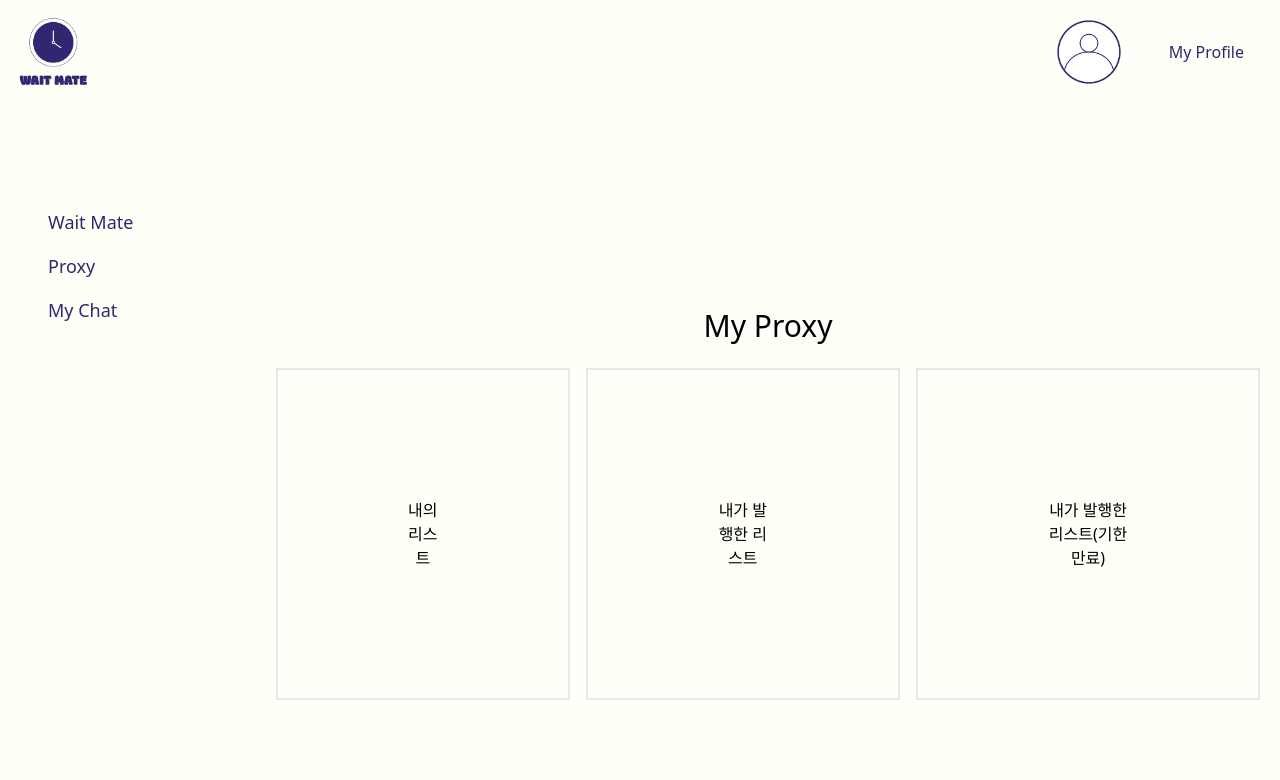
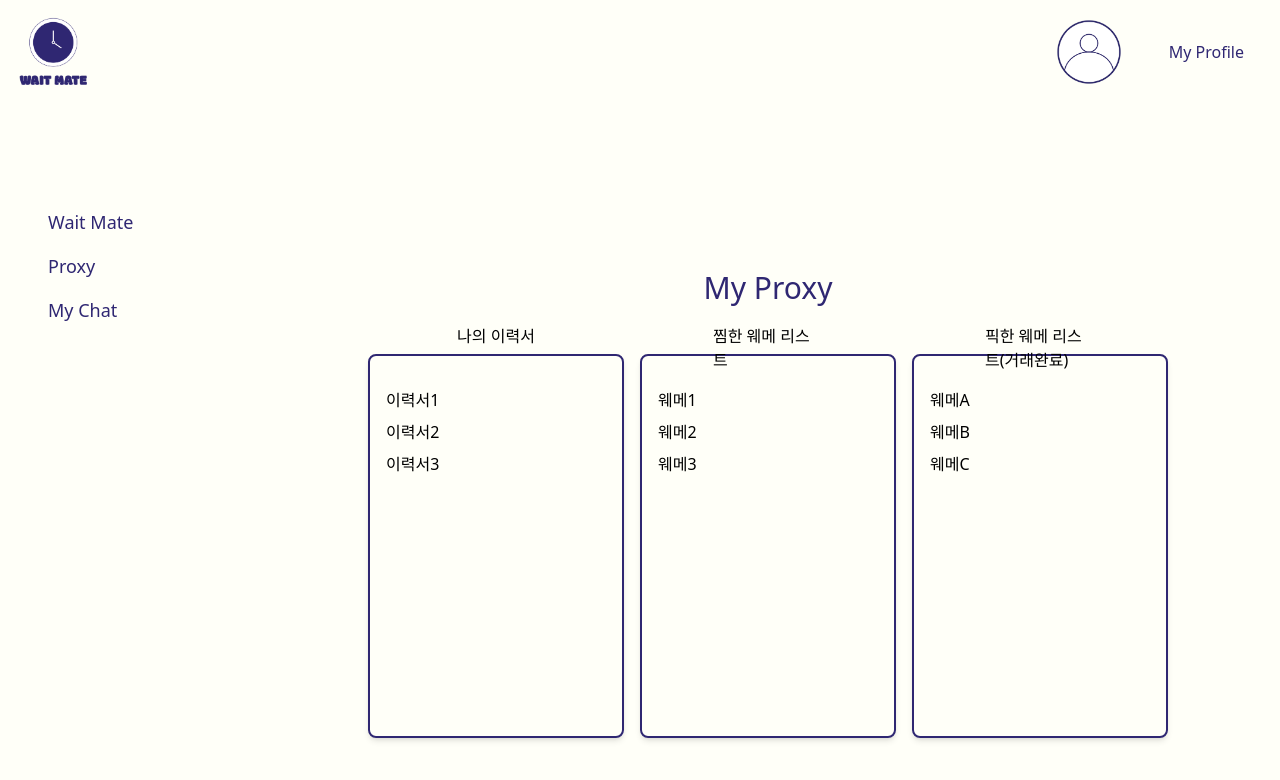
Before and after one commit to sy33002/WaitMate_project, a React app in the folder client/: page /mypage/MyProxy in a window 1280 px wide. Shown: the top 780 px of the page. Built offline with nearby package versions, Linux system fonts and the light colour scheme; a web font is replaced by a local one.

Commit message:
feat: MyProxy 수정중

```diff
--- a/client/src/components/mypage/MyProxy.js
+++ b/client/src/components/mypage/MyProxy.js
@@ -1,18 +1,51 @@
 import React from 'react';
 
 function MyProxy() {
+  // 예제 리스트 데이터
+  const resumeList = ['이력서1', '이력서2', '이력서3'];
+  const favoriteList = ['웨메1', '웨메2', '웨메3'];
+  const pickedList = ['웨메A', '웨메B', '웨메C'];
+
   return (
     <div className="min-h-screen flex flex-col items-center justify-center background">
-      <h1 className="text-3xl mb-6">My Proxy</h1>
+      <h1 className="text-3xl mb-6 text-primary">My Proxy</h1>
+      <br />
       <div className="flex space-x-4">
-        <div className="border-2 p-32 text-center">
-          <p>내의 리스트</p>
+        <div className="border-2 p-4 border-primary rounded-lg shadow-md w-64 h-96 relative">
+          <h2 className="background px-2 absolute -top-8 left-1/2 transform -translate-x-1/2">
+            나의 이력서
+          </h2>
+          <ul className="mt-4 space-y-2">
+            {resumeList.map((resume, index) => (
+              <li key={index} className="my-1">
+                {resume}
+              </li>
+            ))}
+          </ul>
         </div>
-        <div className="border-2 p-32 text-center">
-          <p>내가 발행한 리스트</p>
+        <div className="border-2 p-4 border-primary rounded-lg shadow-md w-64 h-96 relative">
+          <h2 className="background px-2 absolute -top-8 left-1/2 transform -translate-x-1/2">
+            찜한 웨메 리스트
+          </h2>
+          <ul className="mt-4 space-y-2">
+            {favoriteList.map((favorite, index) => (
+              <li key={index} className="my-1">
+                {favorite}
+              </li>
+            ))}
+          </ul>
         </div>
-        <div className="border-2 p-32 text-center">
-          <p>내가 발행한 리스트(기한만료)</p>
+        <div className="border-2 p-4 border-primary rounded-lg shadow-md w-64 h-96 relative">
+          <h2 className="background px-2 absolute -top-8 left-1/2 transform -translate-x-1/2">
+            픽한 웨메 리스트(거래완료)
+          </h2>
+          <ul className="mt-4 space-y-2">
+            {pickedList.map((picked, index) => (
+              <li key={index} className="my-1">
+                {picked}
+              </li>
+            ))}
+          </ul>
         </div>
       </div>
     </div>
--- a/client/src/components/mypage/MyWaitmate.js
+++ b/client/src/components/mypage/MyWaitmate.js
@@ -6,10 +6,10 @@ function MyWaitmate() {
       <h1 className="text-3xl mb-6">My WaitMate</h1>
       <div className="flex space-x-4">
         <div className="border-2 p-32 text-center">
-          <p>내가 동행한 리스트</p>
+          <p>내가 등록한 웨메 리스트</p>
         </div>
         <div className="border-2 p-32 text-center">
-          <p>내가 발행한 리스트(기한만료)</p>
+          <p>내가 픽한 프록시 리스트(거래완료)</p>
         </div>
       </div>
     </div>
```
